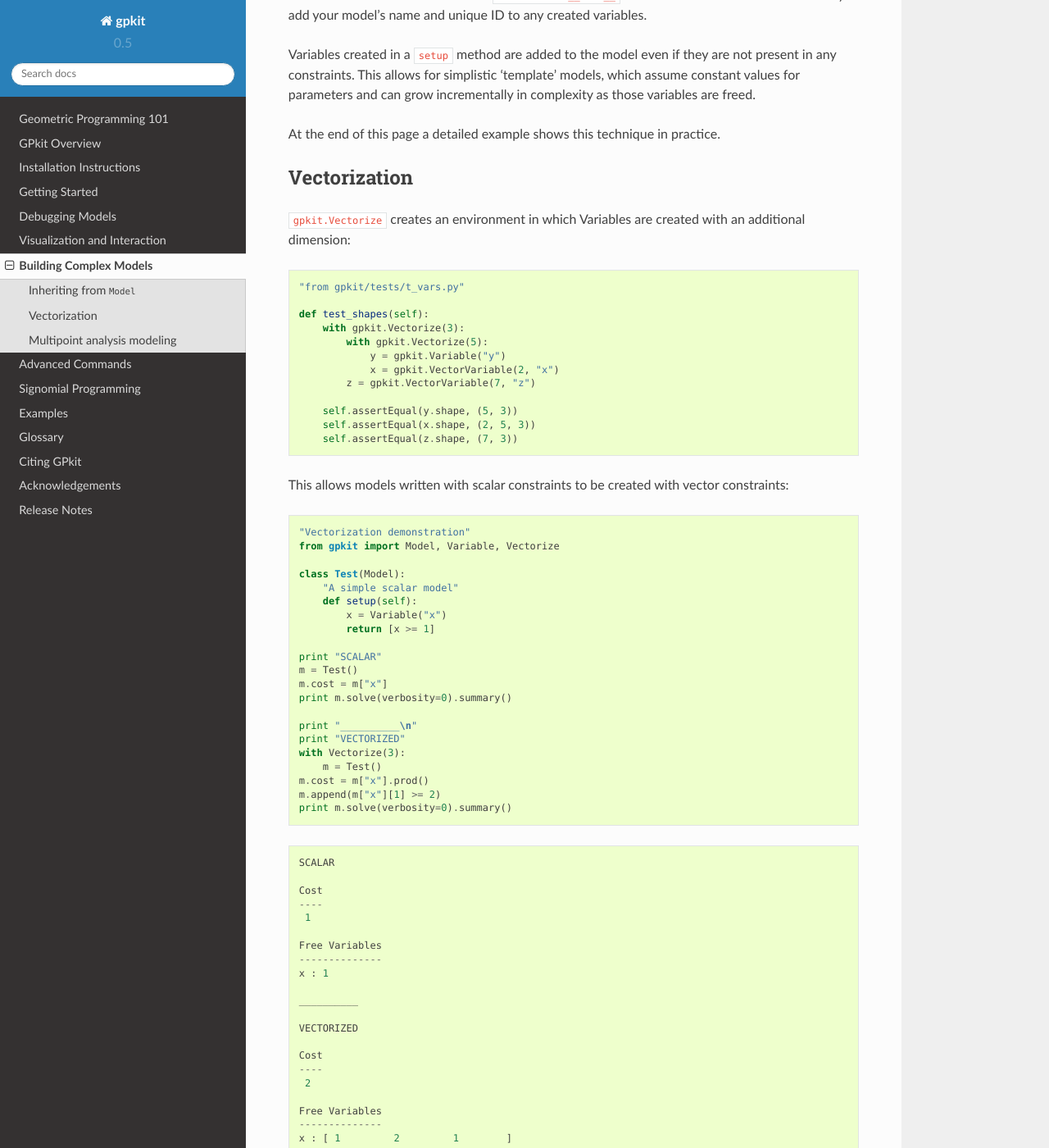
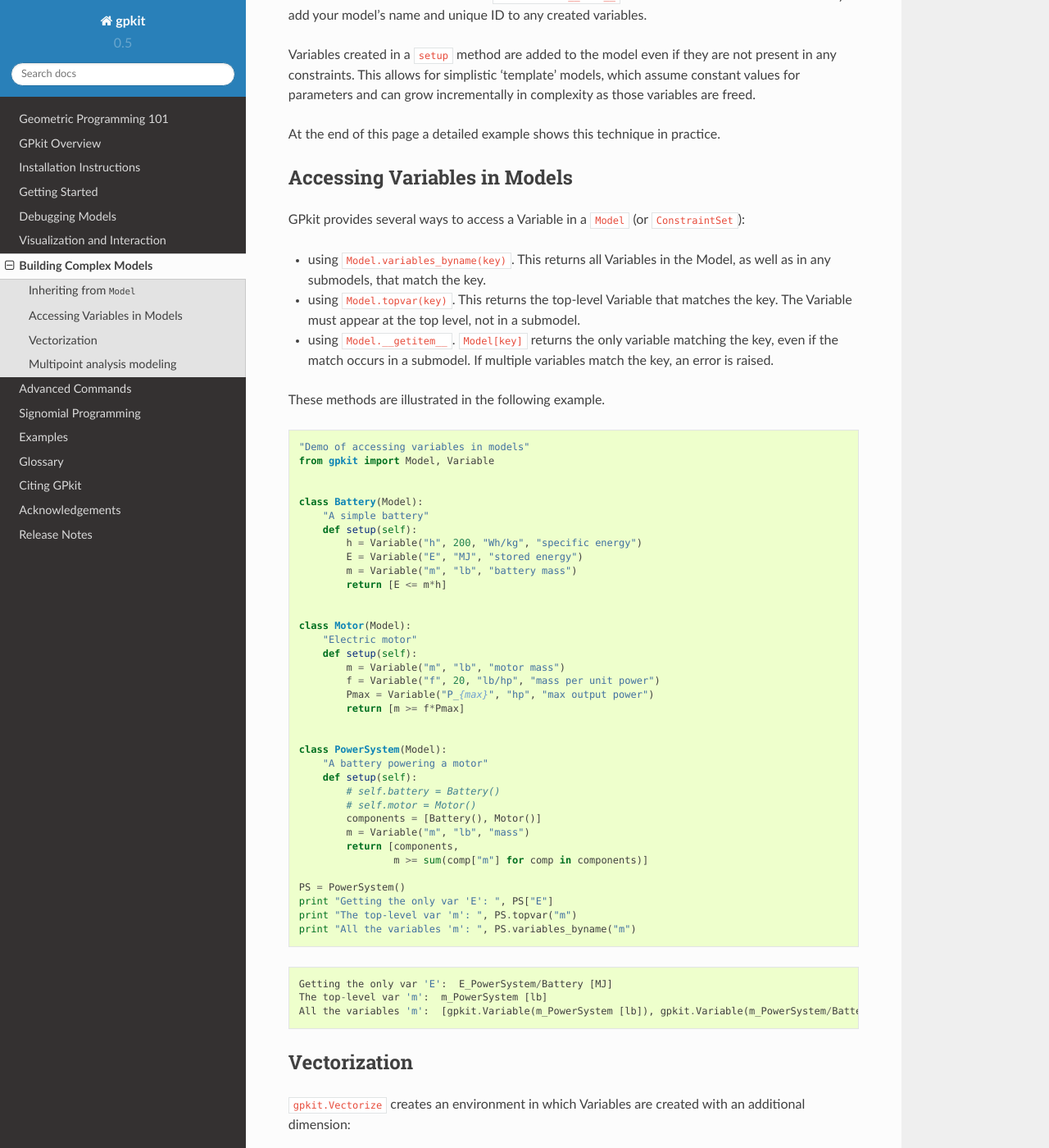
Before and after one commit to convexengineering/gpkit, a Sphinx documentation site: the page built from docs/source/modelbuilding.rst, in a window 1280 px wide and 1400 px high, scrolled down 427 px. Shown: the whole window at 82% size. Built offline with Sphinx 7.4.7 and the Read the Docs theme 2.0.0, drawn with Linux system fonts in a browser that asks for light colours.

Commit message:
document and test ways to access Variables in a Model

```diff
--- /dev/null
+++ b/docs/source/examples/model_var_access.py
@@ -0,0 +1,36 @@
+"Demo of accessing variables in models"
+from gpkit import Model, Variable
+
+
+class Battery(Model):
+    "A simple battery"
+    def setup(self):
+        h = Variable("h", 200, "Wh/kg", "specific energy")
+        E = Variable("E", "MJ", "stored energy")
+        m = Variable("m", "lb", "battery mass")
+        return [E <= m*h]
+
+
+class Motor(Model):
+    "Electric motor"
+    def setup(self):
+        m = Variable("m", "lb", "motor mass")
+        f = Variable("f", 20, "lb/hp", "mass per unit power")
+        Pmax = Variable("P_{max}", "hp", "max output power")
+        return [m >= f*Pmax]
+
+
+class PowerSystem(Model):
+    "A battery powering a motor"
+    def setup(self):
+        # self.battery = Battery()
+        # self.motor = Motor()
+        components = [Battery(), Motor()]
+        m = Variable("m", "lb", "mass")
+        return [components,
+                m >= sum(comp["m"] for comp in components)]
+
+PS = PowerSystem()
+print "Getting the only var 'E': ", PS["E"]
+print "The top-level var 'm': ", PS.topvar("m")
+print "All the variables 'm': ", PS.variables_byname("m")
--- /dev/null
+++ b/docs/source/examples/model_var_access_output.txt
@@ -0,0 +1,3 @@
+Getting the only var 'E':  E_PowerSystem/Battery [MJ]
+The top-level var 'm':  m_PowerSystem [lb]
+All the variables 'm':  [gpkit.Variable(m_PowerSystem [lb]), gpkit.Variable(m_PowerSystem/Battery [lb]), gpkit.Variable(m_PowerSystem/Motor [lb])]
--- a/docs/source/modelbuilding.rst
+++ b/docs/source/modelbuilding.rst
@@ -13,6 +13,19 @@
 
 At the end of this page a detailed example shows this technique in practice.
 
+Accessing Variables in Models
+=============================
+GPkit provides several ways to access a Variable in a ``Model`` (or ``ConstraintSet``):
+
+- using ``Model.variables_byname(key)``. This returns all Variables in the Model, as well as in any submodels, that match the key.
+- using ``Model.topvar(key)``. This returns the top-level Variable that matches the key. The Variable must appear at the top level, not in a submodel.
+- using ``Model.__getitem__``. ``Model[key]`` returns the only variable matching the key, even if the match occurs in a submodel. If multiple variables match the key, an error is raised.
+
+These methods are illustrated in the following example.
+
+.. literalinclude:: examples/model_var_access.py
+
+.. literalinclude:: examples/model_var_access_output.txt
 
 Vectorization
 =============
```
Also changed, not shown: docs/source/autodoc/gpkit.rst (+8 -0 lines), 1 other file.
